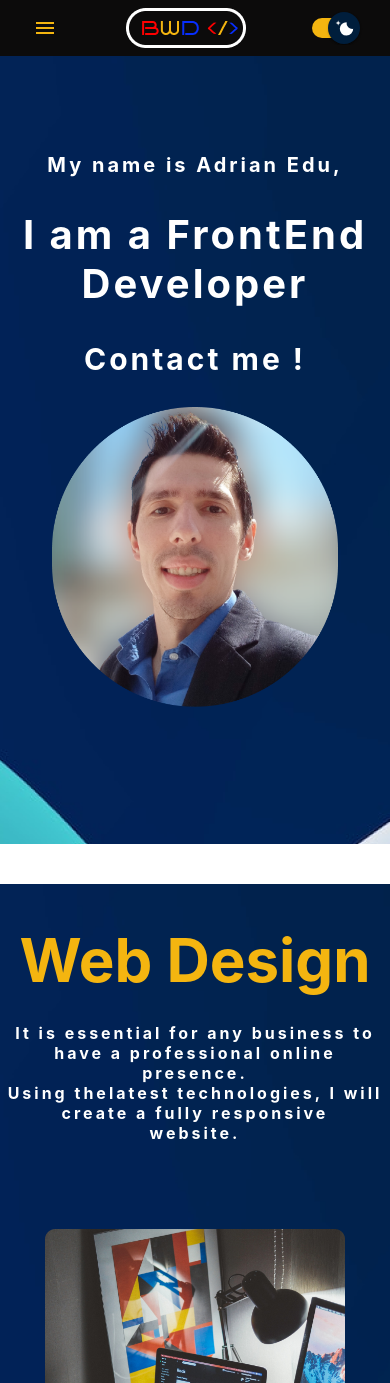
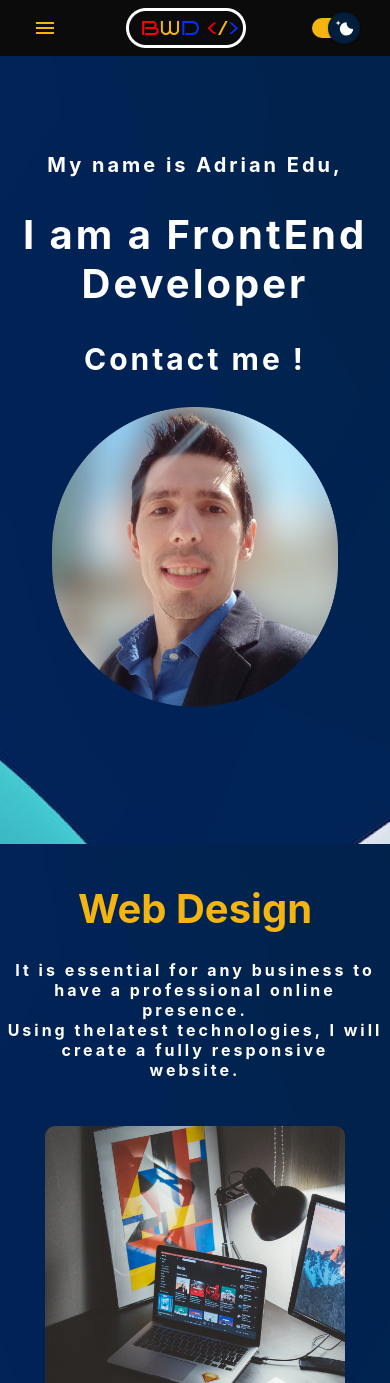
Before and after one commit to Adrian-Edu/best-web-design, a React (Create React App) app: page / in a window 390 px wide. Shown: the top 1383 px of the page. Built offline with nearby package versions, Linux system fonts and the light colour scheme.

Commit message:
pagina 2 e gata

```diff
--- a/src/Second Page/SecondPage.css
+++ b/src/Second Page/SecondPage.css
@@ -3,7 +3,6 @@ h4 {
   font-size: 60px;
   margin-bottom: 0%;
   color: #f4b510;
-  margin: 0 0 20px 0;
   padding-top: 30px;
 }
 
@@ -85,7 +84,7 @@ h5 {
   h5 {
     font-size: 22px;
     letter-spacing: 3px;
-    margin-bottom: 40px;
+    margin-bottom: 40px 0 0 0;
   }
   h4 {
     padding: 40px 0 0 0;
@@ -99,7 +98,8 @@ h5 {
     object-fit: contain;
   }
   h4 {
-    margin: 40px 0 0 0;
+    margin: 0;
+    font-size: 40px;
   }
   h5 {
     font-size: 16px;
```
